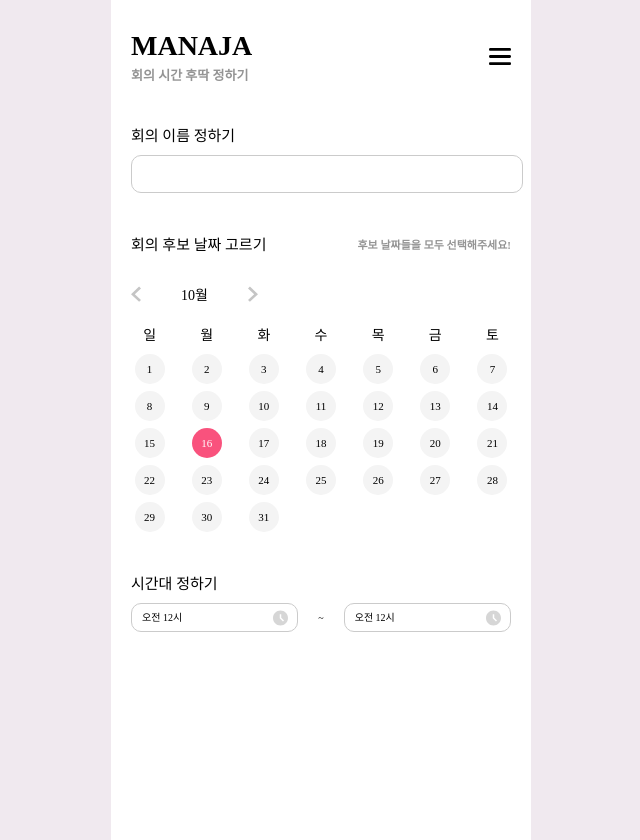
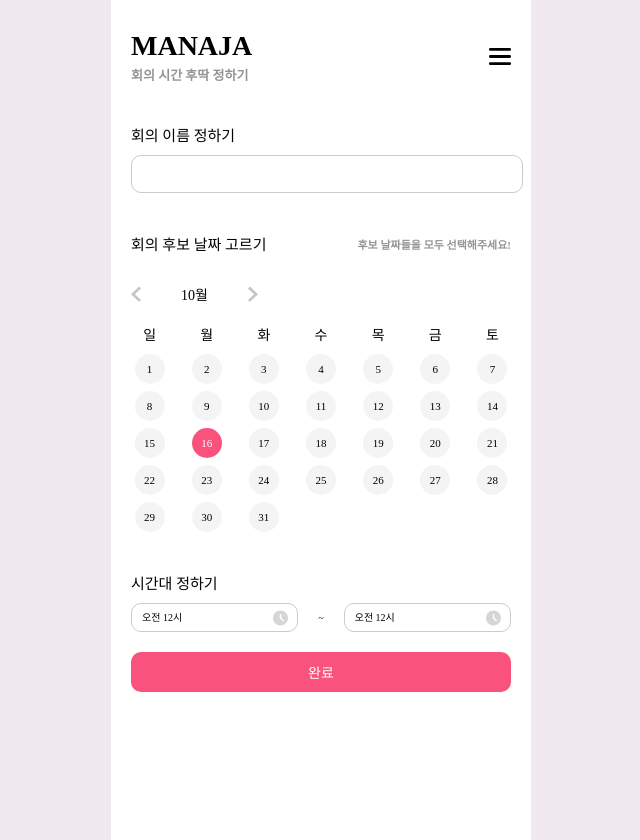
Before and after one commit to kimtaejin3/manaja, a React (Create React App) app: page / in a window 1280 px wide. Shown: the whole page, without its empty margins (319-959 px from the left). Built offline with nearby package versions, Linux system fonts and the light colour scheme.

Commit message:
design: Button 컴포넌트

```diff
--- /dev/null
+++ b/src/components/commons/Button.jsx
@@ -0,0 +1,9 @@
+import styles from "./Button.module.scss";
+
+export default function Button({ children, sx }) {
+  return (
+    <button style={sx} className={styles.container}>
+      {children}
+    </button>
+  );
+}
--- /dev/null
+++ b/src/components/commons/Button.module.scss
@@ -0,0 +1,12 @@
+@import "../../styles/global.scss";
+
+.container {
+  background-color: $primary;
+  color: $btn-font-color;
+
+  width: 100%;
+  text-align: center;
+  font-size: 1.4rem;
+  border-radius: $radius;
+  padding: 10px 0;
+}
--- a/src/pages/MainPage.jsx
+++ b/src/pages/MainPage.jsx
@@ -1,3 +1,4 @@
+import Button from "../components/commons/Button";
 import MeetingDaysField from "../components/fields/MeetingDaysField";
 import MeetingNameField from "../components/fields/MeetingNameField";
 import MeetingTimeField from "../components/fields/MeetingTimeField";
@@ -10,6 +11,7 @@ export default function MainPage() {
       <MeetingNameField />
       <MeetingDaysField />
       <MeetingTimeField />
+      <Button sx={{ marginTop: "20px" }}>완료</Button>
     </>
   );
 }
--- a/src/styles/global.scss
+++ b/src/styles/global.scss
@@ -17,6 +17,8 @@ $primary: #f9527d;
 
 $secondary: #f4f4f4;
 
+$btn-font-color: white;
+
 body {
   background-color: $bg-outside;
 }
```
